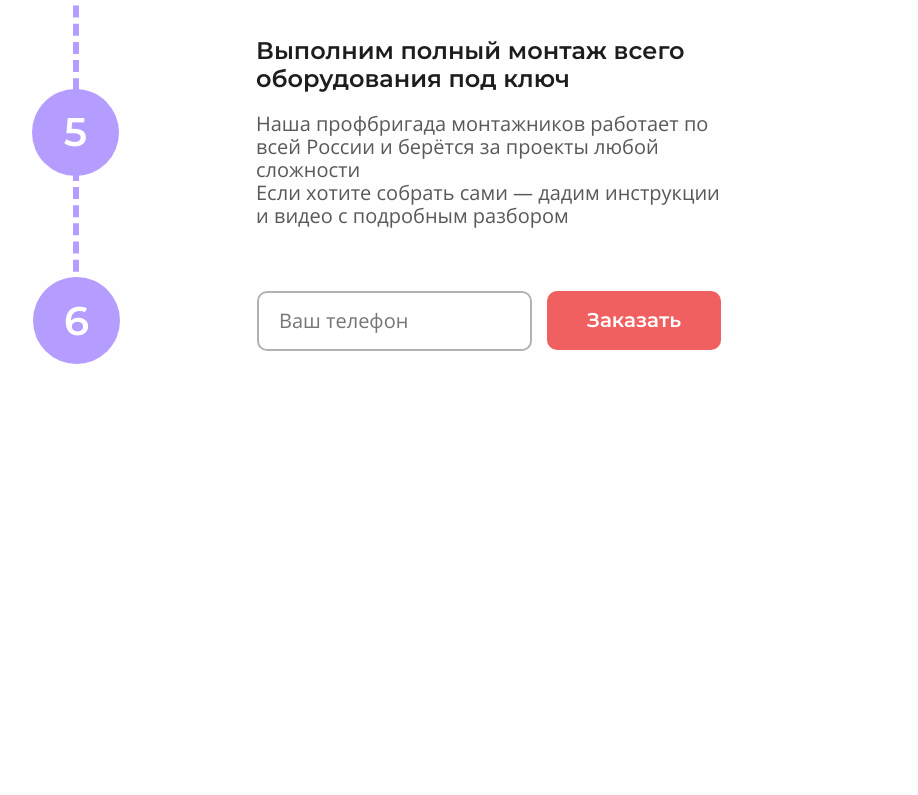
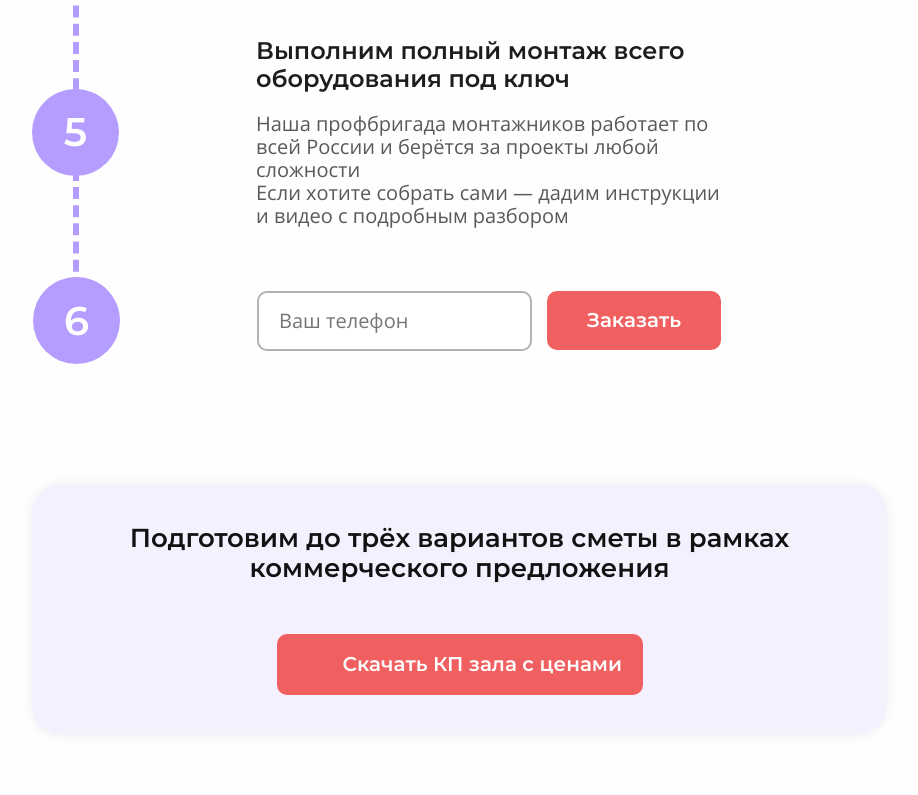
Before and after one commit to Kustiche/apex-sport, a website built with Vite: page index.html in a window 1280 px wide. Shown: the part 1946-2741 px from the top of the page, without its empty margins (73-991 px from the left). Before the commit the page ends 2370 px from the top, so only its background shows below. Built offline with nearby package versions, Linux system fonts and the light colour scheme.

Commit message:
✨ touch(project): сверстал секцию estimate

```diff
--- a/index.html
+++ b/index.html
@@ -250,6 +250,22 @@
     </div>
   </section>
 
+  <section class="estimate section">
+    <div class="container">
+      <div class="estimate__inner">
+        <t2 class="estimate__heading">Подготовим до трёх вариантов сметы в рамках коммерческого предложения</t2>
+        <button class="estimate__btn btn-reset btn">
+          <svg class="estimate__icon">
+            <use href="img/sprite.svg#download"></use>
+          </svg>
+          Скачать КП зала с ценами
+        </button>
+        <svg class="estimate__decor">
+          <use href="img/sprite.svg#estimate-plan"></use>
+        </svg>
+      </div>
+    </div>
+  </section>
 
   <script type="module" src="./src/js/main.js"></script>
 </body>
--- /dev/null
+++ b/src/scss/chunk/_estimate.scss
@@ -0,0 +1,56 @@
+.estimate {
+	.container {
+		max-width: 885px;
+	}
+
+	&__inner {
+		position: relative;
+		display: flex;
+		flex-direction: column;
+		align-items: center;
+		border-radius: 30px;
+		padding: 40px;
+		box-shadow: 0 0 12px 0 rgba(0, 0, 0, 0.07);
+		background-color: var(--titan-color);
+	}
+
+	&__decor {
+		position: absolute;
+		bottom: 30px;
+		right: 20px;
+		width: 96px;
+		height: 96px;
+	}
+
+	&__heading {
+		margin: 0;
+		margin-bottom: 50px;
+		font-family: 'Montserrat', sans-serif;
+		font-weight: 600;
+		font-size: 26px;
+		text-align: center;
+	}
+
+	&__btn {
+		display: flex;
+		align-items: center;
+		padding: 15px 20px;
+		width: 366px;
+		fill: var(--light-color);
+		gap: 15px;
+		transition: all 0.4s;
+
+		&:hover {
+			color: var(--black-color);
+
+			&.estimate__btn {
+				fill: var(--black-color);
+			}
+		}
+	}
+
+	&__icon {
+		width: 31px;
+		height: 31px;
+	}
+}
--- a/src/scss/style.scss
+++ b/src/scss/style.scss
@@ -8,3 +8,4 @@
 @use 'chunk/header';
 @use 'chunk/hero';
 @use 'chunk/stages';
+@use 'chunk/estimate';
```
Also changed, not shown: public/img/sprite.svg, public/img/svg/download.svg (added), public/img/svg/estimate-plan.svg (added).
